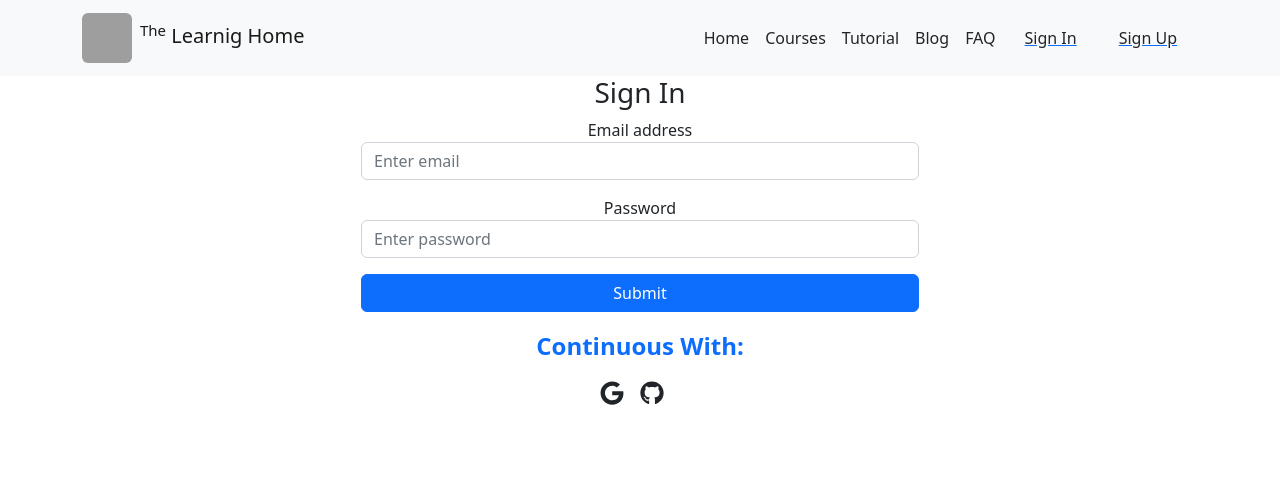
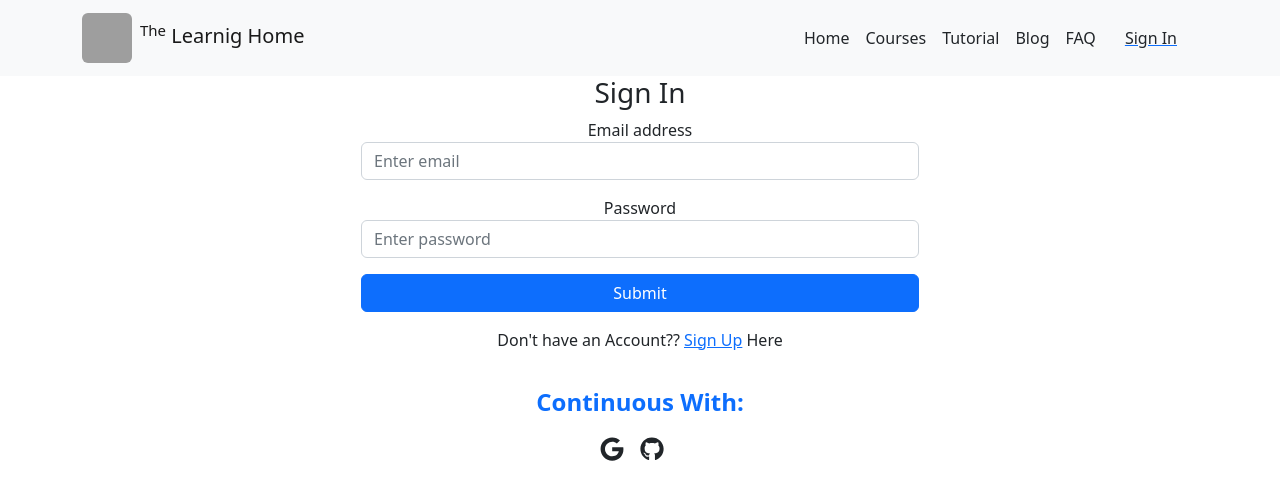
Before and after one commit to AzadHossenMasud/E-Learning, a React (Create React App) app: page / in a window 1280 px wide. Both pictures are taken after a click on the button "Sign In". Shown: the top 500 px of the page. Built offline with nearby package versions, Linux system fonts and the light colour scheme; no server answers; grey boxes are pictures that could not be loaded.

Commit message:
sign up created

```diff
--- a/src/pages/Login/Login/Login.js
+++ b/src/pages/Login/Login/Login.js
@@ -2,7 +2,7 @@ import { GithubAuthProvider, GoogleAuthProvider } from "firebase/auth";
 import React, { useContext } from "react";
 import { Button, Container, Form } from "react-bootstrap";
 import { FaBeer, FaGoogle, FaGithub } from "react-icons/fa";
-import { useNavigate } from "react-router-dom";
+import { Link, useNavigate } from "react-router-dom";
 import { AuthContext } from "../../../context/AuthProvider/AuthProvider";
 
 const Login = () => {
@@ -79,6 +79,15 @@ const Login = () => {
               Submit
             </button>
           </div>
+
+          <div>
+            <p className="mt-3">Don't have an Account??  <Link
+                        className=""
+                        to="/register"
+                      >
+                        Sign Up
+                      </Link> Here</p>
+          </div>
         </form>
       </Container>
       <Container className=" mt-3">
--- /dev/null
+++ b/src/pages/Login/Login/Register/Register.js
@@ -0,0 +1,11 @@
+import React from 'react';
+
+const Register = () => {
+    return (
+        <div>
+            <h2>This is Register page</h2>
+        </div>
+    );
+};
+
+export default Register;
--- a/src/pages/shared/Header/Header.js
+++ b/src/pages/shared/Header/Header.js
@@ -116,16 +116,7 @@ const Header = () => {
                     </Nav.Link>
                   </Button>
 
-                  <Button variant="link">
-                    <Nav.Link>
-                      <Link
-                        className="text-dark text-decoration-none"
-                        to="/signup"
-                      >
-                        Sign Up
-                      </Link>
-                    </Nav.Link>
-                  </Button>
+
                 </>
               )}
             </Nav>
--- a/src/routes/Route/Route.js
+++ b/src/routes/Route/Route.js
@@ -2,6 +2,7 @@ import Main from "../../layout/Main/Main";
 import Error from "../../pages/Error/Error";
 import Home from "../../pages/Home/Home/Home";
 import Login from "../../pages/Login/Login/Login";
+import Register from "../../pages/Login/Login/Register/Register";
 
 const { createBrowserRouter } = require("react-router-dom");
 
@@ -19,6 +20,10 @@ export const router = createBrowserRouter([
         path: "signin",
         element: <Login></Login>,
       },
+      {
+        path: "register",
+        element: <Register></Register>,
+      },
 
     ],
   },
```
